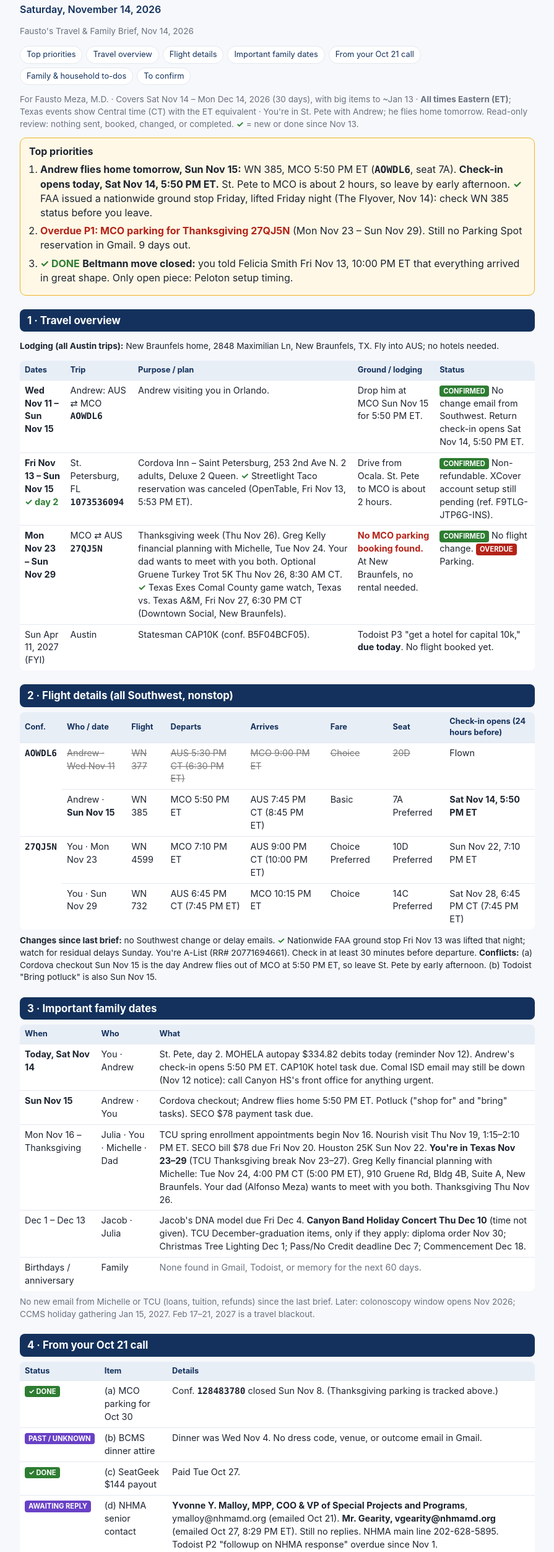
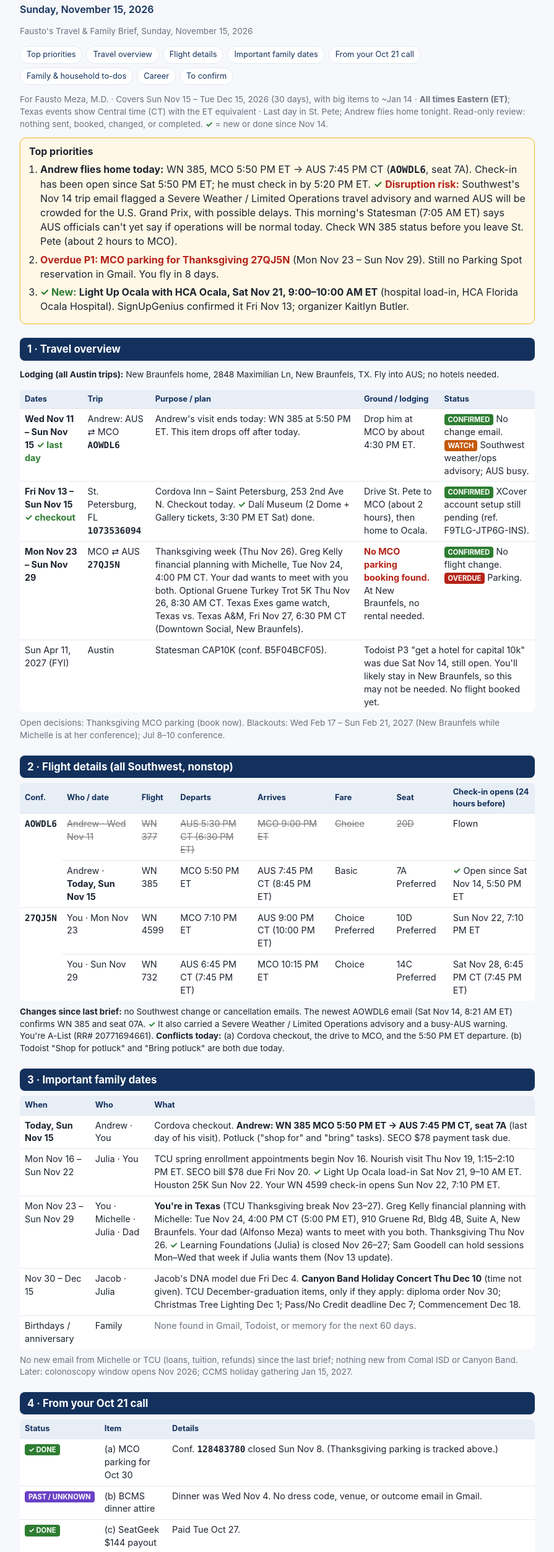
Before and after one commit to fmezamd/fmezamd.github.io, a plain HTML site: page index.html in a window 1280 px wide. Shown: the part 56-2560 px from the top of the page at 62% size, without its empty margins (192-1087 px from the left). Drawn offline with Linux system fonts and the light colour scheme.

Commit message:
Update brief 2026-11-15

```diff
--- a/index.html
+++ b/index.html
@@ -3,7 +3,7 @@
 <meta name="viewport" content="width=device-width,initial-scale=1">
 <meta name="robots" content="noindex,nofollow">
 <meta name="apple-mobile-web-app-title" content="Morning Brief">
-<title>Fausto's Morning Brief · Saturday, November 14, 2026</title>
+<title>Fausto's Morning Brief · Sunday, November 15, 2026</title>
 <style>
 :root{--ink:#1d2430;--navy:#13315c;--muted:#6b7280;--line:#e3e8ef;--bg:#f6f8fb}
 *{box-sizing:border-box}
@@ -39,47 +39,48 @@ footer a{color:var(--navy)}
 }
 </style></head><body><main>
 <header><h1>Fausto's Morning Brief</h1>
-<p class="date">Saturday, November 14, 2026</p>
-<p class="muted small">Fausto&#x27;s Travel &amp; Family Brief, Nov 14, 2026</p></header>
-<nav><a href="#top">Top priorities</a><a href="#s1">Travel overview</a><a href="#s2">Flight details</a><a href="#s3">Important family dates</a><a href="#s4">From your Oct 21 call</a><a href="#s5">Family &amp; household to-dos</a><a href="#s6">To confirm</a></nav>
+<p class="date">Sunday, November 15, 2026</p>
+<p class="muted small">Fausto&#x27;s Travel &amp; Family Brief, Sunday, November 15, 2026</p></header>
+<nav><a href="#top">Top priorities</a><a href="#s1">Travel overview</a><a href="#s2">Flight details</a><a href="#s3">Important family dates</a><a href="#s4">From your Oct 21 call</a><a href="#s5">Family &amp; household to-dos</a><a href="#s6">Career</a><a href="#s7">To confirm</a></nav>
 
 
-<div class="sub">For Fausto Meza, M.D. · Covers Sat Nov 14 – Mon Dec 14, 2026 (30 days), with big items to ~Jan 13 · <b>All times Eastern (ET)</b>; Texas events show Central time (CT) with the ET equivalent · You're in St. Pete with Andrew; he flies home tomorrow. Read-only review: nothing sent, booked, changed, or completed. <span class="chk">✓</span> = new or done since Nov 13.</div>
+<div class="sub">For Fausto Meza, M.D. · Covers Sun Nov 15 – Tue Dec 15, 2026 (30 days), with big items to ~Jan 14 · <b>All times Eastern (ET)</b>; Texas events show Central time (CT) with the ET equivalent · Last day in St. Pete; Andrew flies home tonight. Read-only review: nothing sent, booked, changed, or completed. <span class="chk">✓</span> = new or done since Nov 14.</div>
 <div class="top" id="top"><b>Top priorities</b>
 <ol>
-<li><b>Andrew flies home tomorrow, Sun Nov 15:</b> WN 385, MCO 5:50 PM ET (<span class="code">AOWDL6</span>, seat 7A). <b>Check-in opens today, Sat Nov 14, 5:50 PM ET.</b> St. Pete to MCO is about 2 hours, so leave by early afternoon. <span class="chk">✓</span> FAA issued a nationwide ground stop Friday, lifted Friday night (The Flyover, Nov 14): check WN 385 status before you leave.</li>
-<li><span class="warn">Overdue P1: MCO parking for Thanksgiving 27QJ5N</span> (Mon Nov 23 – Sun Nov 29). Still no Parking Spot reservation in Gmail. 9 days out.</li>
-<li><span class="chk">✓ DONE</span> <b>Beltmann move closed:</b> you told Felicia Smith Fri Nov 13, 10:00 PM ET that everything arrived in great shape. Only open piece: Peloton setup timing.</li>
+<li><b>Andrew flies home today:</b> WN 385, MCO 5:50 PM ET → AUS 7:45 PM CT (<span class="code">AOWDL6</span>, seat 7A). Check-in has been open since Sat 5:50 PM ET; he must check in by 5:20 PM ET. <span class="chk">✓</span> <span class="warn">Disruption risk:</span> Southwest's Nov 14 trip email flagged a Severe Weather / Limited Operations travel advisory and warned AUS will be crowded for the U.S. Grand Prix, with possible delays. This morning's Statesman (7:05 AM ET) says AUS officials can't yet say if operations will be normal today. Check WN 385 status before you leave St. Pete (about 2 hours to MCO).</li>
+<li><span class="warn">Overdue P1: MCO parking for Thanksgiving 27QJ5N</span> (Mon Nov 23 – Sun Nov 29). Still no Parking Spot reservation in Gmail. You fly in 8 days.</li>
+<li><span class="chk">✓ New:</span> <b>Light Up Ocala with HCA Ocala, Sat Nov 21, 9:00–10:00 AM ET</b> (hospital load-in, HCA Florida Ocala Hospital). SignUpGenius confirmed it Fri Nov 13; organizer Kaitlyn Butler.</li>
 </ol></div>
 <h2 id="s1">1 · Travel overview</h2>
 <p class="small"><b>Lodging (all Austin trips):</b> New Braunfels home, 2848 Maximilian Ln, New Braunfels, TX. Fly into AUS; no hotels needed.</p>
 <table>
 <tr><th>Dates</th><th>Trip</th><th>Purpose / plan</th><th>Ground / lodging</th><th>Status</th></tr>
-<tr><td data-label="Dates"><b>Wed Nov 11 – Sun Nov 15</b></td><td data-label="Trip">Andrew: AUS ⇄ MCO<br/><span class="code">AOWDL6</span></td><td data-label="Purpose / plan">Andrew visiting you in Orlando.</td><td data-label="Ground / lodging">Drop him at MCO Sun Nov 15 for 5:50 PM ET.</td><td data-label="Status"><span class="tag ok">CONFIRMED</span> No change email from Southwest. Return check-in opens Sat Nov 14, 5:50 PM ET.</td></tr>
-<tr><td data-label="Dates"><b>Fri Nov 13 – Sun Nov 15</b> <span class="chk">✓ day 2</span></td><td data-label="Trip">St. Petersburg, FL<br/><span class="code">1073536094</span></td><td data-label="Purpose / plan">Cordova Inn – Saint Petersburg, 253 2nd Ave N. 2 adults, Deluxe 2 Queen. <span class="chk">✓</span> Streetlight Taco reservation was canceled (OpenTable, Fri Nov 13, 5:53 PM ET).</td><td data-label="Ground / lodging">Drive from Ocala. St. Pete to MCO is about 2 hours.</td><td data-label="Status"><span class="tag ok">CONFIRMED</span> Non-refundable. XCover account setup still pending (ref. F9TLG-JTP6G-INS).</td></tr>
-<tr><td data-label="Dates"><b>Mon Nov 23 – Sun Nov 29</b></td><td data-label="Trip">MCO ⇄ AUS<br/><span class="code">27QJ5N</span></td><td data-label="Purpose / plan">Thanksgiving week (Thu Nov 26). Greg Kelly financial planning with Michelle, Tue Nov 24. Your dad wants to meet with you both. Optional Gruene Turkey Trot 5K Thu Nov 26, 8:30 AM CT. <span class="chk">✓</span> Texas Exes Comal County game watch, Texas vs. Texas A&amp;M, Fri Nov 27, 6:30 PM CT (Downtown Social, New Braunfels).</td><td data-label="Ground / lodging"><span class="warn">No MCO parking booking found.</span> At New Braunfels, no rental needed.</td><td data-label="Status"><span class="tag ok">CONFIRMED</span> No flight change. <span class="tag od">OVERDUE</span> Parking.</td></tr>
-<tr><td data-label="Dates">Sun Apr 11, 2027 (FYI)</td><td data-label="Trip">Austin</td><td data-label="Purpose / plan">Statesman CAP10K (conf. B5F04BCF05).</td><td colspan="2" data-label="Ground / lodging">Todoist P3 "get a hotel for capital 10k," <b>due today</b>. No flight booked yet.</td></tr>
+<tr><td data-label="Dates"><b>Wed Nov 11 – Sun Nov 15</b> <span class="chk">✓ last day</span></td><td data-label="Trip">Andrew: AUS ⇄ MCO<br/><span class="code">AOWDL6</span></td><td data-label="Purpose / plan">Andrew's visit ends today: WN 385 at 5:50 PM ET. This item drops off after today.</td><td data-label="Ground / lodging">Drop him at MCO by about 4:30 PM ET.</td><td data-label="Status"><span class="tag ok">CONFIRMED</span> No change email. <span class="tag due">WATCH</span> Southwest weather/ops advisory; AUS busy.</td></tr>
+<tr><td data-label="Dates"><b>Fri Nov 13 – Sun Nov 15</b> <span class="chk">✓ checkout</span></td><td data-label="Trip">St. Petersburg, FL<br/><span class="code">1073536094</span></td><td data-label="Purpose / plan">Cordova Inn – Saint Petersburg, 253 2nd Ave N. Checkout today. <span class="chk">✓</span> Dalí Museum (2 Dome + Gallery tickets, 3:30 PM ET Sat) done.</td><td data-label="Ground / lodging">Drive St. Pete to MCO (about 2 hours), then home to Ocala.</td><td data-label="Status"><span class="tag ok">CONFIRMED</span> XCover account setup still pending (ref. F9TLG-JTP6G-INS).</td></tr>
+<tr><td data-label="Dates"><b>Mon Nov 23 – Sun Nov 29</b></td><td data-label="Trip">MCO ⇄ AUS<br/><span class="code">27QJ5N</span></td><td data-label="Purpose / plan">Thanksgiving week (Thu Nov 26). Greg Kelly financial planning with Michelle, Tue Nov 24, 4:00 PM CT. Your dad wants to meet with you both. Optional Gruene Turkey Trot 5K Thu Nov 26, 8:30 AM CT. Texas Exes game watch, Texas vs. Texas A&amp;M, Fri Nov 27, 6:30 PM CT (Downtown Social, New Braunfels).</td><td data-label="Ground / lodging"><span class="warn">No MCO parking booking found.</span> At New Braunfels, no rental needed.</td><td data-label="Status"><span class="tag ok">CONFIRMED</span> No flight change. <span class="tag od">OVERDUE</span> Parking.</td></tr>
+<tr><td data-label="Dates">Sun Apr 11, 2027 (FYI)</td><td data-label="Trip">Austin</td><td data-label="Purpose / plan">Statesman CAP10K (conf. B5F04BCF05).</td><td colspan="2" data-label="Ground / lodging">Todoist P3 "get a hotel for capital 10k" was due Sat Nov 14, still open. You'll likely stay in New Braunfels, so this may not be needed. No flight booked yet.</td></tr>
 </table>
+<div class="small muted">Open decisions: Thanksgiving MCO parking (book now). Blackouts: Wed Feb 17 – Sun Feb 21, 2027 (New Braunfels while Michelle is at her conference); Jul 8–10 conference.</div>
 <h2 id="s2">2 · Flight details (all Southwest, nonstop)</h2>
 <table>
 <tr><th>Conf.</th><th>Who / date</th><th>Flight</th><th>Departs</th><th>Arrives</th><th>Fare</th><th>Seat</th><th>Check-in opens (24 hours before)</th></tr>
 <tr><td class="code" data-label="Conf." rowspan="2">AOWDL6</td><td class="strike" data-label="Who / date">Andrew · Wed Nov 11</td><td class="strike" data-label="Flight">WN 377</td><td class="strike" data-label="Departs">AUS 5:30 PM CT (6:30 PM ET)</td><td class="strike" data-label="Arrives">MCO 9:00 PM ET</td><td class="strike" data-label="Fare">Choice</td><td class="strike" data-label="Seat">20D</td><td data-label="Check-in opens (24 hours before)">Flown</td></tr>
-<tr><td data-label="Who / date">Andrew · <b>Sun Nov 15</b></td><td data-label="Flight">WN 385</td><td data-label="Departs">MCO 5:50 PM ET</td><td data-label="Arrives">AUS 7:45 PM CT (8:45 PM ET)</td><td data-label="Fare">Basic</td><td data-label="Seat">7A Preferred</td><td data-label="Check-in opens (24 hours before)"><b>Sat Nov 14, 5:50 PM ET</b></td></tr>
+<tr><td data-label="Who / date">Andrew · <b>Today, Sun Nov 15</b></td><td data-label="Flight">WN 385</td><td data-label="Departs">MCO 5:50 PM ET</td><td data-label="Arrives">AUS 7:45 PM CT (8:45 PM ET)</td><td data-label="Fare">Basic</td><td data-label="Seat">7A Preferred</td><td data-label="Check-in opens (24 hours before)"><span class="chk">✓</span> Open since Sat Nov 14, 5:50 PM ET</td></tr>
 <tr><td class="code" data-label="Conf." rowspan="2">27QJ5N</td><td data-label="Who / date">You · Mon Nov 23</td><td data-label="Flight">WN 4599</td><td data-label="Departs">MCO 7:10 PM ET</td><td data-label="Arrives">AUS 9:00 PM CT (10:00 PM ET)</td><td data-label="Fare">Choice Preferred</td><td data-label="Seat">10D Preferred</td><td data-label="Check-in opens (24 hours before)">Sun Nov 22, 7:10 PM ET</td></tr>
 <tr><td data-label="Who / date">You · Sun Nov 29</td><td data-label="Flight">WN 732</td><td data-label="Departs">AUS 6:45 PM CT (7:45 PM ET)</td><td data-label="Arrives">MCO 10:15 PM ET</td><td data-label="Fare">Choice</td><td data-label="Seat">14C Preferred</td><td data-label="Check-in opens (24 hours before)">Sat Nov 28, 6:45 PM CT (7:45 PM ET)</td></tr>
 </table>
-<div class="small"><b>Changes since last brief:</b> no Southwest change or delay emails. <span class="chk">✓</span> Nationwide FAA ground stop Fri Nov 13 was lifted that night; watch for residual delays Sunday. You're A-List (RR# 20771694661). Check in at least 30 minutes before departure.
-<b>Conflicts:</b> (a) Cordova checkout Sun Nov 15 is the day Andrew flies out of MCO at 5:50 PM ET, so leave St. Pete by early afternoon. (b) Todoist "Bring potluck" is also Sun Nov 15.</div>
+<div class="small"><b>Changes since last brief:</b> no Southwest change or cancellation emails. The newest AOWDL6 email (Sat Nov 14, 8:21 AM ET) confirms WN 385 and seat 07A. <span class="chk">✓</span> It also carried a Severe Weather / Limited Operations advisory and a busy-AUS warning. You're A-List (RR# 20771694661).
+<b>Conflicts today:</b> (a) Cordova checkout, the drive to MCO, and the 5:50 PM ET departure. (b) Todoist "Shop for potluck" and "Bring potluck" are both due today.</div>
 <h2 id="s3">3 · Important family dates</h2>
 <table>
 <tr><th>When</th><th>Who</th><th>What</th></tr>
-<tr><td data-label="When"><b>Today, Sat Nov 14</b></td><td data-label="Who">You · Andrew</td><td data-label="What">St. Pete, day 2. MOHELA autopay $334.82 debits today (reminder Nov 12). Andrew's check-in opens 5:50 PM ET. CAP10K hotel task due. Comal ISD email may still be down (Nov 12 notice): call Canyon HS's front office for anything urgent.</td></tr>
-<tr><td data-label="When"><b>Sun Nov 15</b></td><td data-label="Who">Andrew · You</td><td data-label="What">Cordova checkout; Andrew flies home 5:50 PM ET. Potluck ("shop for" and "bring" tasks). SECO $78 payment task due.</td></tr>
-<tr><td data-label="When">Mon Nov 16 – Thanksgiving</td><td data-label="Who">Julia · You · Michelle · Dad</td><td data-label="What">TCU spring enrollment appointments begin Nov 16. Nourish visit Thu Nov 19, 1:15–2:10 PM ET. SECO bill $78 due Fri Nov 20. Houston 25K Sun Nov 22. <b>You're in Texas Nov 23–29</b> (TCU Thanksgiving break Nov 23–27). Greg Kelly financial planning with Michelle: Tue Nov 24, 4:00 PM CT (5:00 PM ET), 910 Gruene Rd, Bldg 4B, Suite A, New Braunfels. Your dad (Alfonso Meza) wants to meet with you both. Thanksgiving Thu Nov 26.</td></tr>
-<tr><td data-label="When">Dec 1 – Dec 13</td><td data-label="Who">Jacob · Julia</td><td data-label="What">Jacob's DNA model due Fri Dec 4. <b>Canyon Band Holiday Concert Thu Dec 10</b> (time not given). TCU December-graduation items, only if they apply: diploma order Nov 30; Christmas Tree Lighting Dec 1; Pass/No Credit deadline Dec 7; Commencement Dec 18.</td></tr>
+<tr><td data-label="When"><b>Today, Sun Nov 15</b></td><td data-label="Who">Andrew · You</td><td data-label="What">Cordova checkout. <b>Andrew: WN 385 MCO 5:50 PM ET → AUS 7:45 PM CT, seat 7A</b> (last day of his visit). Potluck ("shop for" and "bring" tasks). SECO $78 payment task due.</td></tr>
+<tr><td data-label="When">Mon Nov 16 – Sun Nov 22</td><td data-label="Who">Julia · You</td><td data-label="What">TCU spring enrollment appointments begin Nov 16. Nourish visit Thu Nov 19, 1:15–2:10 PM ET. SECO bill $78 due Fri Nov 20. <span class="chk">✓</span> Light Up Ocala load-in Sat Nov 21, 9–10 AM ET. Houston 25K Sun Nov 22. Your WN 4599 check-in opens Sun Nov 22, 7:10 PM ET.</td></tr>
+<tr><td data-label="When">Mon Nov 23 – Sun Nov 29</td><td data-label="Who">You · Michelle · Julia · Dad</td><td data-label="What"><b>You're in Texas</b> (TCU Thanksgiving break Nov 23–27). Greg Kelly financial planning with Michelle: Tue Nov 24, 4:00 PM CT (5:00 PM ET), 910 Gruene Rd, Bldg 4B, Suite A, New Braunfels. Your dad (Alfonso Meza) wants to meet with you both. Thanksgiving Thu Nov 26. <span class="chk">✓</span> Learning Foundations (Julia) is closed Nov 26–27; Sam Goodell can hold sessions Mon–Wed that week if Julia wants them (Nov 13 update).</td></tr>
+<tr><td data-label="When">Nov 30 – Dec 15</td><td data-label="Who">Jacob · Julia</td><td data-label="What">Jacob's DNA model due Fri Dec 4. <b>Canyon Band Holiday Concert Thu Dec 10</b> (time not given). TCU December-graduation items, only if they apply: diploma order Nov 30; Christmas Tree Lighting Dec 1; Pass/No Credit deadline Dec 7; Commencement Dec 18.</td></tr>
 <tr><td data-label="When">Birthdays / anniversary</td><td data-label="Who">Family</td><td class="muted" data-label="What">None found in Gmail, Todoist, or memory for the next 60 days.</td></tr>
 </table>
-<div class="small muted">No new email from Michelle or TCU (loans, tuition, refunds) since the last brief. Later: colonoscopy window opens Nov 2026; CCMS holiday gathering Jan 15, 2027. Feb 17–21, 2027 is a travel blackout.</div>
+<div class="small muted">No new email from Michelle or TCU (loans, tuition, refunds) since the last brief; nothing new from Comal ISD or Canyon Band. Later: colonoscopy window opens Nov 2026; CCMS holiday gathering Jan 15, 2027.</div>
 <h2 id="s4">4 · From your Oct 21 call</h2>
 <table>
 <tr><th>Status</th><th>Item</th><th>Details</th></tr>
@@ -88,30 +89,37 @@ footer a{color:var(--navy)}
 <tr><td data-label="Status"><span class="tag ok">✓ DONE</span></td><td data-label="Item">(c) SeatGeek $144 payout</td><td data-label="Details">Paid Tue Oct 27.</td></tr>
 <tr><td data-label="Status"><span class="tag pend">AWAITING REPLY</span></td><td data-label="Item">(d) NHMA senior contact</td><td data-label="Details"><b>Yvonne Y. Malloy, MPP, COO &amp; VP of Special Projects and Programs</b>, ymalloy@nhmamd.org (emailed Oct 21). <b>Mr. Gearity, vgearity@nhmamd.org</b> (emailed Oct 27, 8:29 PM ET). Still no replies. NHMA main line 202-628-5895. Todoist P2 "followup on NHMA response" overdue since Nov 1.</td></tr>
 </table>
-<h2 id="s5">5 · Family &amp; household to-dos <span>(status as of Sat Nov 14, 7:50 AM ET)</span></h2>
+<h2 id="s5">5 · Family &amp; household to-dos <span>(status as of Sun Nov 15, 7:55 AM ET)</span></h2>
 <table>
 <tr><th>Status</th><th>Item</th><th>Details / next step</th></tr>
-<tr><td data-label="Status"><span class="tag od">P1 · OVERDUE</span></td><td data-label="Item">Book MCO parking for Thanksgiving (Nov 23–29)</td><td data-label="Details / next step">Due Sun Nov 8, 8:00 PM ET. No confirmation in Gmail. VetDay20 sale has ended; Parking Spot's veterans discount continues only if you qualify.</td></tr>
+<tr><td data-label="Status"><span class="tag od">P1 · OVERDUE</span></td><td data-label="Item">Book MCO parking for Thanksgiving (Nov 23–29)</td><td data-label="Details / next step">Due Sun Nov 8, 8:00 PM ET. No confirmation in Gmail. VetDay20 sale has ended; Parking Spot's veterans discount applies only if you qualify.</td></tr>
 <tr><td data-label="Status"><span class="tag od">P1 · OVERDUE</span></td><td data-label="Item">Jacob's iPhone camera repair</td><td data-label="Details / next step">Due Wed Nov 11, 9 PM ET, still open: remind Jacob to book a carry-in at Apple or Best Buy (AppleCare+), backing up to iCloud first.</td></tr>
 <tr><td data-label="Status"><span class="tag od">P1 · OVERDUE</span></td><td data-label="Item">"followup Jake stone"</td><td data-label="Details / next step">Due Thu Nov 12, still open. Unclear if this is about Jacob.</td></tr>
-<tr><td data-label="Status"><span class="tag od">P1 · OVERDUE</span></td><td data-label="Item">Work P1s: <span class="chk">✓</span> "Read dr rice email" (Nov 12), "answer for brian and Dr T," "followup regarding colo SSI work," "Soeak with Bohra," "sepsis review of cases" (Nov 11)</td><td data-label="Details / next step">Plus Nov 9: collateral education, psi11 education with ICC; earlier P1s back to October. Work P2 today: "stop light report." <span class="chk">✓</span> New Nov 12 P2s: Alan's strategy reminder, MEC Christmas invite, Jay's pharmacy emails.</td></tr>
-<tr><td data-label="Status"><span class="tag ok">✓ DONE</span></td><td data-label="Item">Beltmann delivery follow-up</td><td data-label="Details / next step">You confirmed to Felicia Smith (Nov 13, 10:00 PM ET) all belongings arrived in great shape.</td></tr>
+<tr><td data-label="Status"><span class="tag od">P1 · OVERDUE</span></td><td data-label="Item">Work P1s: "Read dr rice email" (Nov 12), "answer for brian and Dr T," "followup regarding colo SSI work," "Soeak with Bohra," "sepsis review of cases," "build our own readmit tool" (Nov 11)</td><td data-label="Details / next step">Plus Nov 9: collateral education, psi11 education with ICC; earlier P1s back to September. <span class="chk">✓</span> New Nov 13 work tasks, due today: P2 "Schedule one-to-one meetings with all the quality team" and "Make a list and get this with Cindy" (deadline Dec 1); P3 "critical care input from leaders." Overdue P2s: stop light report, VTE read and review, DV5 insufflation case issue.</td></tr>
+<tr><td data-label="Status"><span class="tag ok">✓ DONE</span></td><td data-label="Item">Beltmann move</td><td data-label="Details / next step">Felicia Smith acknowledged your all-clear (Sat Nov 14, 12:21 PM ET). A post-move survey will follow. Closed.</td></tr>
 <tr><td data-label="Status"><span class="tag od">OVERDUE</span></td><td data-label="Item">Band registration · "JESSES THING FOR HIS COLONOSCOPY"</td><td data-label="Details / next step">Todoist P2s, due Nov 5 and Nov 11, still open.</td></tr>
-<tr><td data-label="Status"><span class="tag od">OVERDUE</span></td><td data-label="Item">Audi WVY4595 registration · Kwikset lock battery</td><td data-label="Details / next step">Check the registration reached the New Braunfels house (Julia's name) Thanksgiving week. "Meza Door in Main Home" battery was Critically Low (Nov 4); no replacement seen.</td></tr>
-<tr><td data-label="Status"><span class="tag due">DUE TODAY</span></td><td data-label="Item">Hotel for CAP10K (Apr 11, 2027)</td><td data-label="Details / next step">Todoist P3.</td></tr>
-<tr><td data-label="Status"><span class="tag due">BY SUN NOV 15</span></td><td data-label="Item">Pay SECO Energy bill ($78)</td><td data-label="Details / next step">Todoist P3; bill due Fri Nov 20 (account 9608863204). Pay only through SECO's own site (it warned of scam emails Nov 11).</td></tr>
-<tr><td data-label="Status"><span class="tag due">ACTION</span></td><td data-label="Item">Xbox Game Pass payment failed · Verizon · Heath wine</td><td data-label="Details / next step">$24.88 on the card ending 7468 (Nov 6). Ship old Verizon device (order 211410561) for credit. Heath order #64056160 (FedEx 879147115377) needs an adult signature in Ocala.</td></tr>
+<tr><td data-label="Status"><span class="tag od">OVERDUE</span></td><td data-label="Item">Audi WVY4595 registration · Kwikset lock battery</td><td data-label="Details / next step">During Thanksgiving week, check that the registration reached the New Braunfels house (it's in Julia's name). The "Meza Door in Main Home" lock battery was Critically Low on Nov 4, and no replacement has been seen.</td></tr>
+<tr><td data-label="Status"><span class="tag due">DUE TODAY</span></td><td data-label="Item">Pay SECO Energy bill ($78) · potluck</td><td data-label="Details / next step">SECO: Todoist P3; bill due Fri Nov 20 (account 9608863204). Pay only through SECO's own site (it warned about scam emails Nov 11). Potluck: shop for it and bring it today.</td></tr>
+<tr><td data-label="Status"><span class="tag od">OVERDUE</span></td><td data-label="Item">Hotel for CAP10K (Apr 11, 2027)</td><td data-label="Details / next step">Todoist P3, due Nov 14.</td></tr>
+<tr><td data-label="Status"><span class="tag due">ACTION</span></td><td data-label="Item">Xbox Game Pass payment failed · Verizon · Heath wine</td><td data-label="Details / next step">Xbox: $24.88 charge failed on the card ending 7468 (Nov 6). Verizon: ship the old device (order 211410561) for credit. Heath order #64056160 (FedEx 879147115377) needs an adult signature in Ocala.</td></tr>
 <tr><td data-label="Status"><span class="tag od">OVERDUE</span></td><td data-label="Item">Schwab address (Sep 27); HCA relocation recap; pay and stock info for Michelle (Oct 10)</td><td data-label="Details / next step">Still open. Also: IKEA Projekt card (…9469) promo balance; TCU PLUS refund mailing address.</td></tr>
 </table>
-<h2 id="s6">6 · To confirm</h2>
+<h2 id="s6">6 · Career <span>(HCA Texas CMO watch, Nov 15)</span></h2>
+<ul class="small">
+<li><span class="chk">✓ New:</span> <b>HCA Houston Healthcare West + Medical Center</b> (Gulf Coast Division) is hiring a facility CMO, starting around $315K (LinkedIn alert Nov 12). Requirements: MD/DO, board certification, 10+ years, prior CMO experience. Your boards are inactive, so check that requirement first. careers.hcahealthcare.com/jobs/18378934</li>
+<li>No division CMO/ACMO openings. St. David's / Central &amp; West Texas president search (Huffstutler retires Mar 2027) still has no named successor. No recruiter outreach in Gmail.</li>
+</ul>
+<h2 id="s7">7 · To confirm</h2>
 <ul>
+<li><b>WN 385 today:</b> is it on time, given the Southwest weather/ops advisory and the AUS crowd warning? Check flight status before the drive.</li>
 <li><b>Peloton:</b> was it set up with the delivery, or is a technician visit still pending?</li>
-<li><b>Potluck Sun Nov 15:</b> where and when, given checkout in St. Pete and Andrew's 5:50 PM ET flight that day?</li>
-<li><b>Jacob:</b> did he register for AP exams (window closed Thu night)? Is "followup Jake stone" about him? Holiday Concert Dec 10 start time?</li>
-<li><b>Parking 27QJ5N:</b> book now; does the Parking Spot veterans discount apply to you?</li>
+<li><b>Potluck today:</b> where and when, given checkout in St. Pete and Andrew's 5:50 PM ET flight?</li>
+<li><b>Jacob:</b> did he register for AP exams (window closed Nov 12)? Is "followup Jake stone" about him? What time is the Holiday Concert on Dec 10?</li>
+<li><b>Julia:</b> does she want Learning Foundations sessions Mon–Wed of Thanksgiving week (Nov 23–25)?</li>
+<li><b>Parking 27QJ5N:</b> book now. Does the Parking Spot veterans discount apply to you?</li>
 <li><b>Dad:</b> set a time Thanksgiving week (Nov 23–29) to meet with him and Michelle?</li>
 </ul>
-<div class="small muted">Times: Southwest emails use local airport times (MCO = ET, AUS = CT). School, Greg Kelly and race times are CT. Email timestamps converted from UTC to ET. Sources: Gmail (incl. Beltmann thread Nov 13, OpenTable Nov 13, Southwest Hotels Nov 13, The Flyover Nov 14), Todoist, memory. Career section omitted (Nov 8 note: no changes); FYI, LinkedIn alerts on Nov 12 and Nov 13 flagged HCA Houston Healthcare CMO hiring (HCA Houston W). Green Dot dispute omitted (resolved Oct 27).</div>
+<div class="small muted">Times: Southwest emails use local airport times (MCO = ET, AUS = CT). School, Greg Kelly and race times are CT. Email timestamps converted from UTC to ET. Sources: Gmail (incl. Southwest AOWDL6 Nov 14, Statesman Nov 15, Beltmann Nov 14, SignUpGenius Nov 13, Learning Foundations Nov 13, Dalí Museum Nov 14), Todoist, memory, career-latest.md (Nov 15). Green Dot dispute omitted (resolved Oct 27).</div>
 
-<footer>Updated Sat Nov 14, 2026, 7:50 AM ET · Sources: Gmail fmezamd@gmail.com, Todoist (read-only)<br>Page built Sat Nov 14, 2026, 7:41 AM ET from brief-2026-11-14.pdf · <a href="brief.pdf">PDF version</a></footer>
+<footer>Updated Sun Nov 15, 2026, 7:55 AM ET · Sources: Gmail fmezamd@gmail.com, Todoist (read-only)<br>Page built Sun Nov 15, 2026, 7:45 AM ET from brief-2026-11-15.pdf · <a href="brief.pdf">PDF version</a></footer>
 </main></body></html>
```
